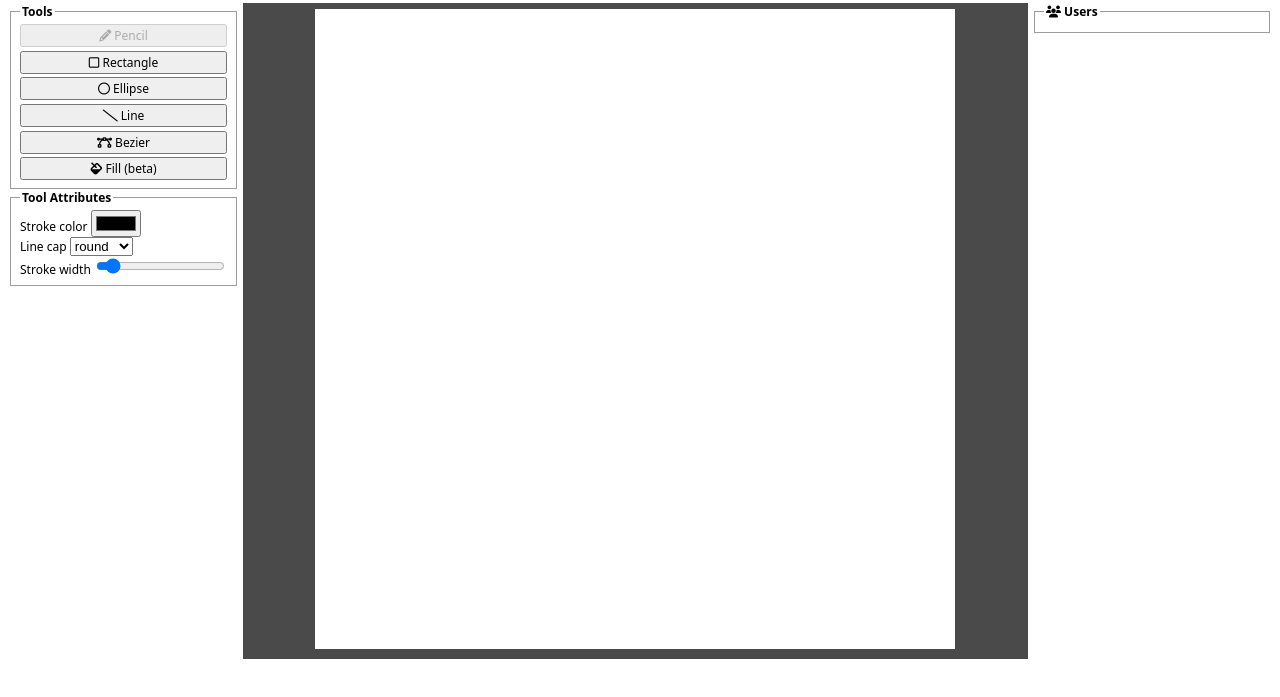
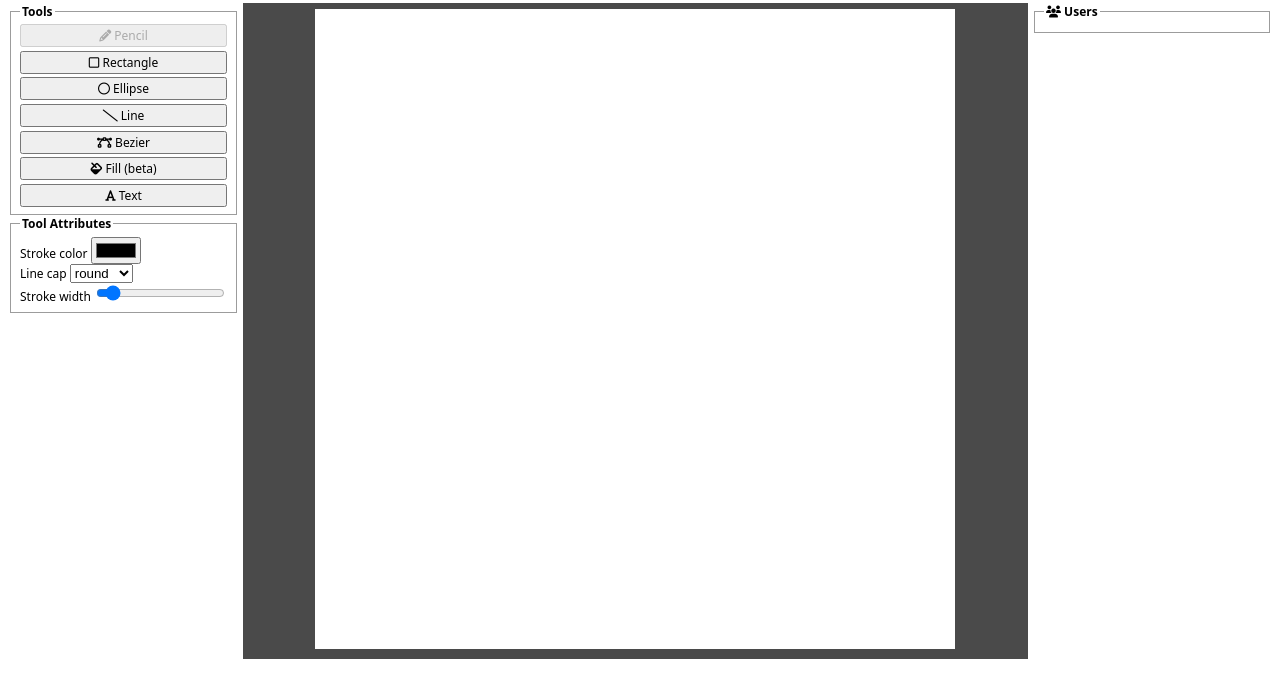
Before and after one commit to jatinkumar-me/collective-canvas, a website built with Vite: page index.html in a window 1280 px wide. Shown: the part 73-770 px from the top of the page. Built offline with nearby package versions, Linux system fonts and the light colour scheme; no server answers.

Commit message:
text tool markup

```diff
--- a/index.html
+++ b/index.html
@@ -65,6 +65,11 @@
               <i class="fa fa-solid fa-fill"></i>
               <span class="button-label">Fill (beta)</span>
             </button>
+            <button id="text" class="tool-button" aria-label="text tool button" type="button" data-tool="text"
+              title="Text tool">
+              <i class="fa fa-solid fa-font"></i>
+              <span class="button-label">Text</span>
+            </button>
           </fieldset>
         </div>
         <div id="tool-attributes" class="tool-settings"></div>
```
